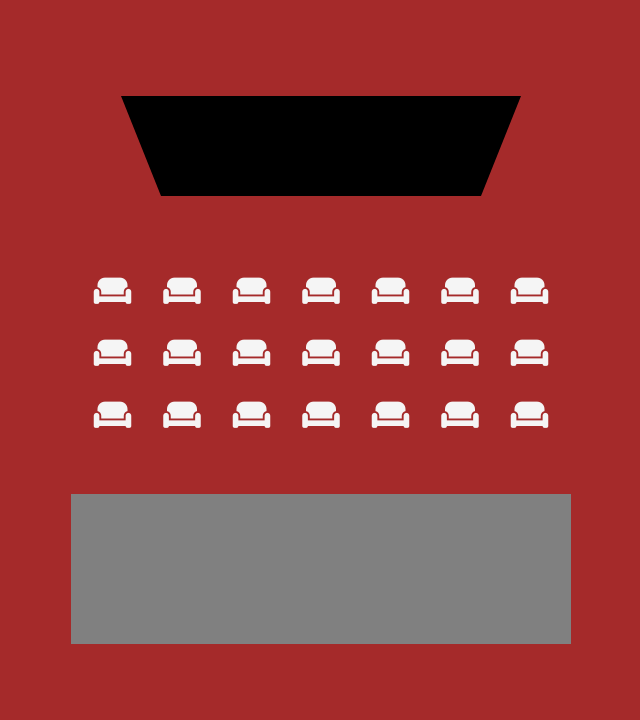
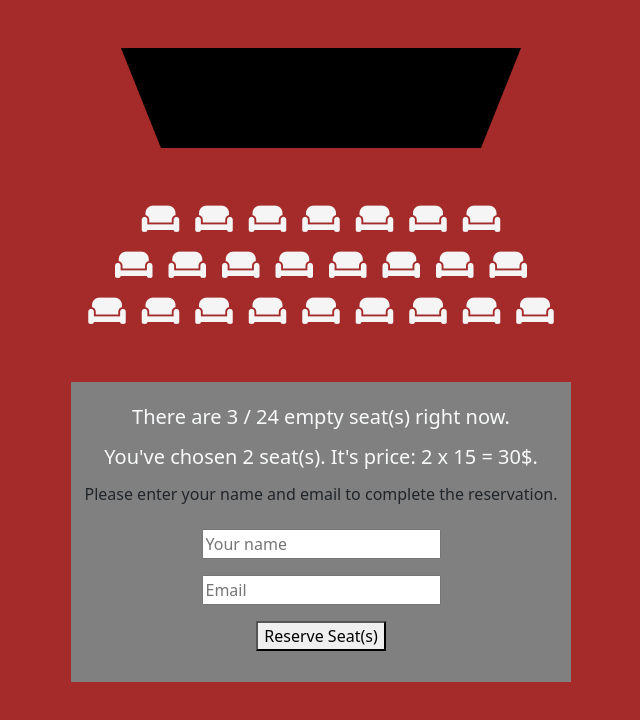
Before and after one commit to murat-ozkan/Movie-Seat-Reservation-Project-JS, a plain HTML site: page index.html in a window 1280 px wide. Shown: the whole page, without its empty margins (319-959 px from the left). Drawn offline with nearby package versions, Linux system fonts and the light colour scheme.

Commit message:
take a break

```diff
--- a/app.js
+++ b/app.js
@@ -0,0 +1,13 @@
+const seats = document.querySelectorAll(".fa-solid.fa-couch");
+for (const seat of seats) {
+  seat.addEventListener("click", function () {
+    if (this.style.color === "") {
+      this.style.color = "green";
+      console.log(this.id);
+    } else {
+      this.style.color = "";
+    }
+  });
+}
+
+// this.style.pointerEvents = 'none';
--- a/index.html
+++ b/index.html
@@ -26,37 +26,67 @@
       </div>
     </div>
     <!-- ************************ -->
-    <div class="container">
+    <div class="container seats">
       <div class="d-flex justify-content-center">
-        <i id="koltuk1" class="fa-solid fa-couch m-3"></i>
-        <i id="koltuk2" class="fa-solid fa-couch m-3"></i>
-        <i id="koltuk3" class="fa-solid fa-couch m-3"></i>
-        <i id="koltuk4" class="fa-solid fa-couch m-3"></i>
-        <i id="koltuk5" class="fa-solid fa-couch m-3"></i>
-        <i id="koltuk6" class="fa-solid fa-couch m-3"></i>
-        <i id="koltuk7" class="fa-solid fa-couch m-3"></i>
+        <i id="01" class="fa-solid fa-couch m-2"></i>
+        <i id="02" class="fa-solid fa-couch m-2"></i>
+        <i id="03" class="fa-solid fa-couch m-2"></i>
+        <i id="04" class="fa-solid fa-couch m-2"></i>
+        <i id="05" class="fa-solid fa-couch m-2"></i>
+        <i id="06" class="fa-solid fa-couch m-2"></i>
+        <i id="07" class="fa-solid fa-couch m-2"></i>
       </div>
       <div class="d-flex justify-content-center">
-        <i id="koltuk8" class="fa-solid fa-couch m-3"></i>
-        <i id="koltuk9" class="fa-solid fa-couch m-3"></i>
-        <i id="koltuk10" class="fa-solid fa-couch m-3"></i>
-        <i id="koltuk11" class="fa-solid fa-couch m-3"></i>
-        <i id="koltuk12" class="fa-solid fa-couch m-3"></i>
-        <i id="koltuk13" class="fa-solid fa-couch m-3"></i>
-        <i id="koltuk14" class="fa-solid fa-couch m-3"></i>
+        <i id="08" class="fa-solid fa-couch m-2"></i>
+        <i id="09" class="fa-solid fa-couch m-2"></i>
+        <i id="10" class="fa-solid fa-couch m-2"></i>
+        <i id="11" class="fa-solid fa-couch m-2"></i>
+        <i id="12" class="fa-solid fa-couch m-2"></i>
+        <i id="13" class="fa-solid fa-couch m-2"></i>
+        <i id="14" class="fa-solid fa-couch m-2"></i>
+        <i id="15" class="fa-solid fa-couch m-2"></i>
       </div>
       <div class="d-flex justify-content-center">
-        <i id="koltuk15" class="fa-solid fa-couch m-3"></i>
-        <i id="koltuk16" class="fa-solid fa-couch m-3"></i>
-        <i id="koltuk17" class="fa-solid fa-couch m-3"></i>
-        <i id="koltuk18" class="fa-solid fa-couch m-3"></i>
-        <i id="koltuk19" class="fa-solid fa-couch m-3"></i>
-        <i id="koltuk20" class="fa-solid fa-couch m-3"></i>
-        <i id="koltuk21" class="fa-solid fa-couch m-3"></i>
+        <i id="16" class="fa-solid fa-couch m-2"></i>
+        <i id="17" class="fa-solid fa-couch m-2"></i>
+        <i id="18" class="fa-solid fa-couch m-2"></i>
+        <i id="19" class="fa-solid fa-couch m-2"></i>
+        <i id="20" class="fa-solid fa-couch m-2"></i>
+        <i id="21" class="fa-solid fa-couch m-2"></i>
+        <i id="22" class="fa-solid fa-couch m-2"></i>
+        <i id="23" class="fa-solid fa-couch m-2"></i>
+        <i id="24" class="fa-solid fa-couch m-2"></i>
       </div>
     </div>
     <div class="container-2">
-      <div class="box"></div>
+      <div class="box">
+        <h5 class="text-light mb-3">
+          There are 3 / 24 empty seat(s) right now.
+        </h5>
+        <h5 class="text-light mb-3">
+          You've chosen 2 seat(s). It's price: 2 x 15 = 30$.
+        </h5>
+        <h6 class="text-dark mb-3">
+          Please enter your name and email to complete the reservation.
+        </h6>
+        <input
+          class="m-2"
+          type="text"
+          name=""
+          id="textbox-name"
+          placeholder="Your name"
+        />
+        <input
+          class="m-2"
+          type="mail"
+          name=""
+          id="textbox-mail"
+          placeholder="Email"
+        />
+        <button class="m-2" type="button" id="reserveButton">
+          Reserve Seat(s)
+        </button>
+      </div>
     </div>
     <!-- ************************ -->
     <script
--- a/style.css
+++ b/style.css
@@ -7,8 +7,8 @@ body {
   height: 100px;
   background-color: black;
   clip-path: polygon(0 0, 100% 0, 90% 100%, 10% 100%);
-  margin-top: 6rem;
-  margin-bottom: 4rem;
+  margin-top: 3rem;
+  margin-bottom: 3rem;
 }
 
 .fa-couch {
@@ -23,7 +23,12 @@ body {
 
 .box {
   width: 500px;
-  height: 150px;
+  height: 300px;
   background-color: gray;
   margin-top: 3rem;
+
+  display: flex;
+  flex-direction: column;
+  justify-content: center;
+  align-items: center;
 }
```
Also changed, not shown: index2.html (added, +143 -0 lines).
